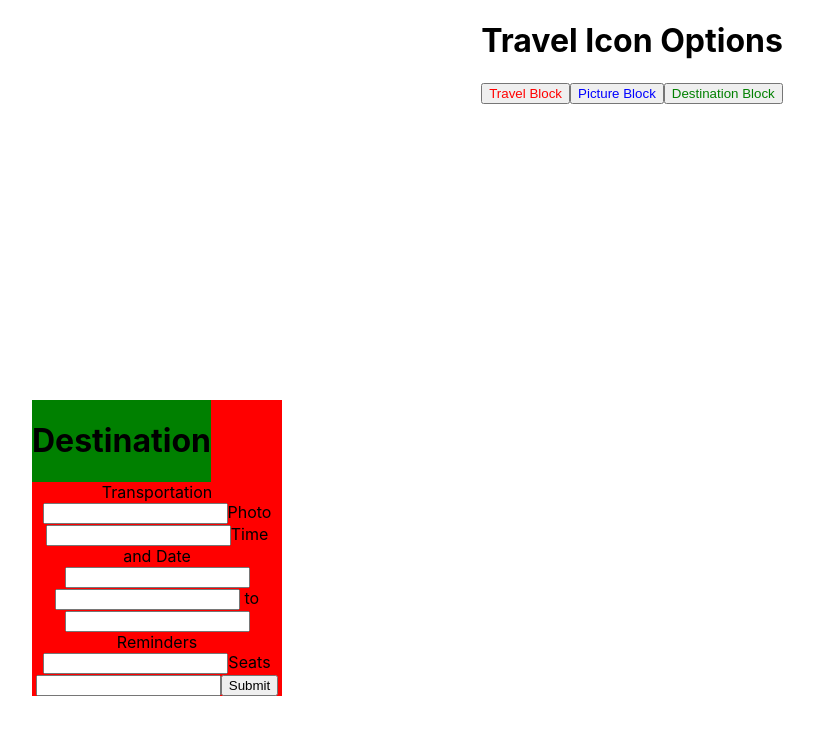
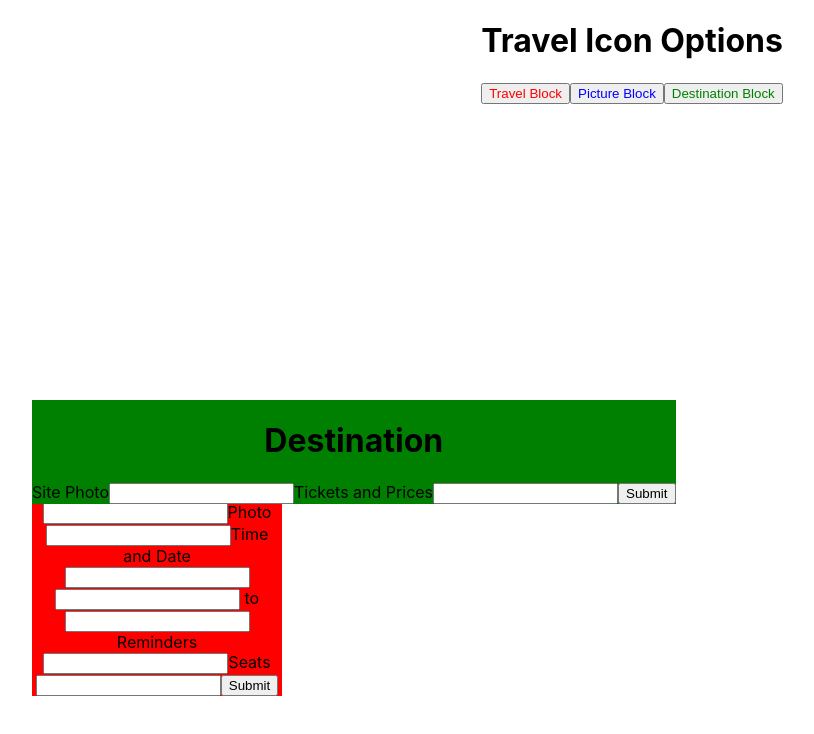
Before and after one commit to Dccai/Hackathon-Travel, a React (Create React App) app: page / in a window 1280 px wide. Both pictures are taken after a click on the button "Destination Block". Shown: the top 734 px of the page, without its empty margins (8-822 px from the left). Built offline with nearby package versions, Linux system fonts and the light colour scheme.

Commit message:
Update MainPage.js

```diff
--- a/src/Pages/MainPage.js
+++ b/src/Pages/MainPage.js
@@ -11,6 +11,7 @@ export class MainPage extends React.Component{
         this.handleDestinationBlock=this.handleDestinationBlock.bind(this);
         this.handleTravelSubmit=this.handleTravelSubmit.bind(this);
         this.handlePhotoSubmit=this.handlePhotoSubmit.bind(this);
+        this.handleSightSeeingSubmit=this.handleSightSeeingSubmit.bind(this);
         this.state={menuVisibility:0,travelBlocksToAdd:["travel","travel"],menuItemLoc:0};
         this.placeholderBlock=undefined;
         this.formData=undefined;
@@ -29,8 +30,12 @@ export class MainPage extends React.Component{
             parent.appendChild(b);
             }
         }
+        var d=document.createElement('button');
+        d.onclick=function(e){e.currentTarget.parentNode.remove()};
+        d.innerHTML="Delete";
+        parent.appendChild(d);
     }
-    handlePhotoSubmit(event){
+    handleSightSeeingSubmit(event){
         event.preventDefault();
         this.formPlaceHolder=new FormData(event.currentTarget);
         this.formEntries=Object.fromEntries(this.formPlaceHolder);
@@ -38,7 +43,7 @@ export class MainPage extends React.Component{
         event.currentTarget.remove();
         for (var key in this.formEntries){
             if(this.formEntries[key].length!=0){
-            if(key==="Landmark-Image"){
+            if(key==="SightSeeing Site"){
                 var b=document.createElement('img');
                 b.src=this.formEntries[key];
                 parent.appendChild(b);
@@ -50,6 +55,35 @@ export class MainPage extends React.Component{
             }
             }
         }
+        var d=document.createElement('button');
+        d.onclick=function(e){e.currentTarget.parentNode.remove()};
+        d.innerHTML="Delete";
+        parent.appendChild(d);
+    }
+    handlePhotoSubmit(event){
+        event.preventDefault();
+        this.formPlaceHolder=new FormData(event.currentTarget);
+        this.formEntries=Object.fromEntries(this.formPlaceHolder);
+        var parent=event.currentTarget.parentNode;
+        event.currentTarget.remove();
+        for (var key in this.formEntries){
+            if(this.formEntries[key].length!=0){
+            if(key==="Pictures"){
+                var b=document.createElement('img');
+                b.src=this.formEntries[key];
+                parent.appendChild(b);
+            }
+            else{
+            var b=document.createElement('li');
+            b.innerHTML=`${key}: ${this.formEntries[key]}`;
+            parent.appendChild(b);
+            }
+            }
+        }
+        var d=document.createElement('button');
+        d.onclick=function(e){e.currentTarget.parentNode.remove()};
+        d.innerHTML="Delete";
+        parent.appendChild(d);
     }
     handleMenuClick(){
        if(this.state.menuVisibility===0){this.setState({menuVisibility:100,menuItemLoc:-200})}
@@ -82,8 +116,8 @@ export class MainPage extends React.Component{
     if(a==="travel"){return (<Draggable><li className="travelBlock"key={h}><h1>Travel</h1><form onSubmit={this.handleTravelSubmit}><label htmlFor="Transport">Transportation</label>
     <input name="Transport"type="text"></input><label htmlFor="Image">Photo</label><input type="text" name="Image"></input>
     <label htmlFor="Date and Time">Time and Date</label><input type="text" name="Date and Time"></input><div><input type="text" name="From"></input> to <input name="To" type="text"></input></div><label htmlFor="Travel Reminders">Reminders</label><input type="text" name="Travel Reminders"></input><label htmlFor="Travel Seats">Seats</label><input name="Travel Seats"></input><input type="submit" ></input></form></li></Draggable>);}
-    else if(a==="photo"){return (<Draggable><li className="photoBlock"key={h}><h1>Image</h1><form onSubmit={this.handlePhotoSubmit}><label htmlFor="Landmark-Image"></label><input name="Landmark-Image" type="text"></input></form></li></Draggable>);}
-    else{return <Draggable><li className="destBlock"key={h}><h1>Destination</h1></li></Draggable>;}
+    else if(a==="photo"){return (<Draggable><li className="photoBlock"key={h}><h1>Image</h1><form onSubmit={this.handlePhotoSubmit}><label htmlFor="Pictures"></label><input name="Pictures" type="text"></input></form></li></Draggable>);}
+    else{return (<Draggable><li className="destBlock"key={h}><h1>Destination</h1><form onSubmit={this.handleSightSeeingSubmit}><label htmlFor="SightSeeing Site">Site Photo</label><input name="SightSeeing Site" type="text"></input><label htmlFor="Tickets and Prices">Tickets and Prices</label><input name="Tickets and Prices" type="text"></input><input type="submit"></input></form></li></Draggable>);}
 })}</ul>
 </>
         );
```
